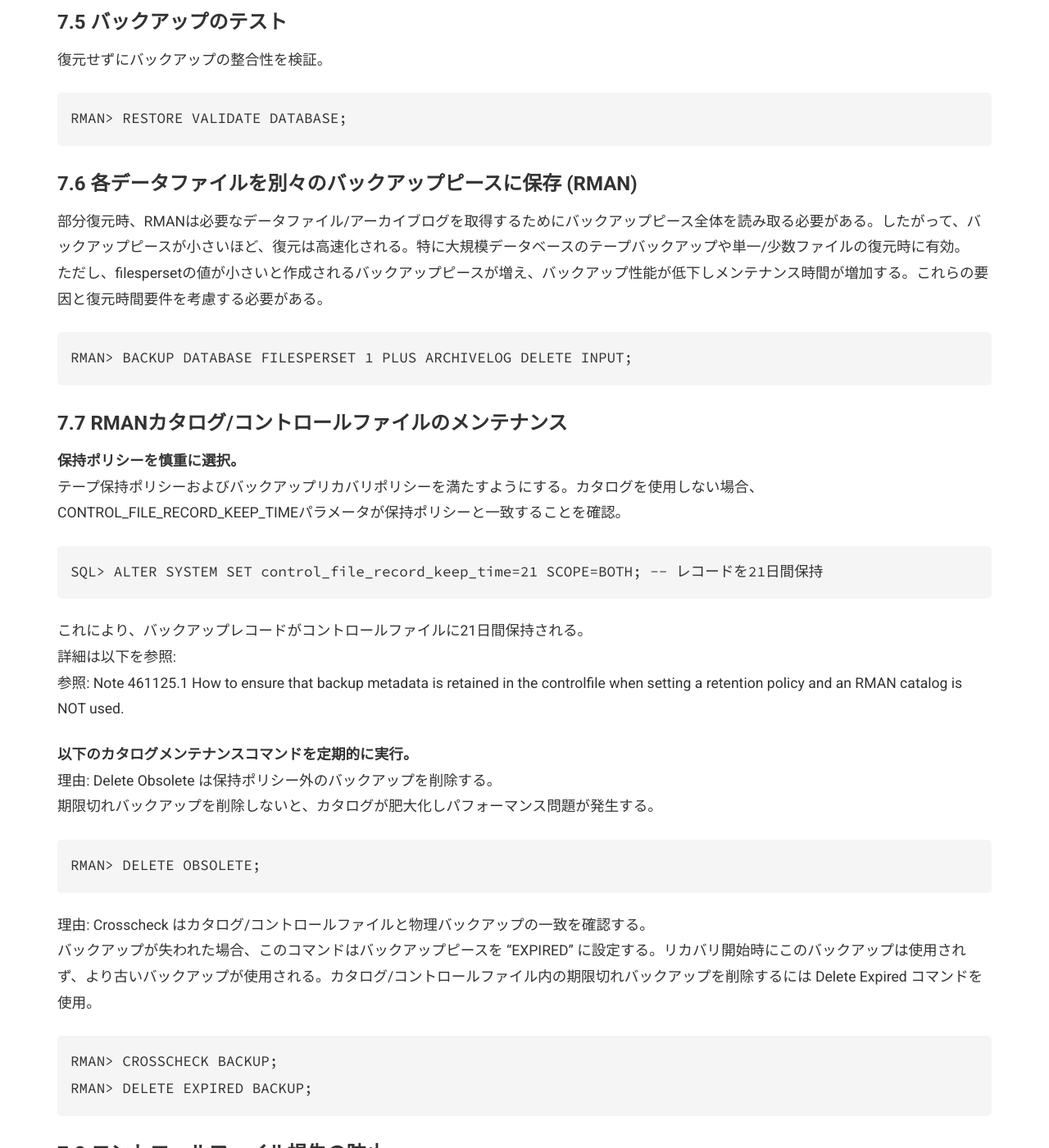
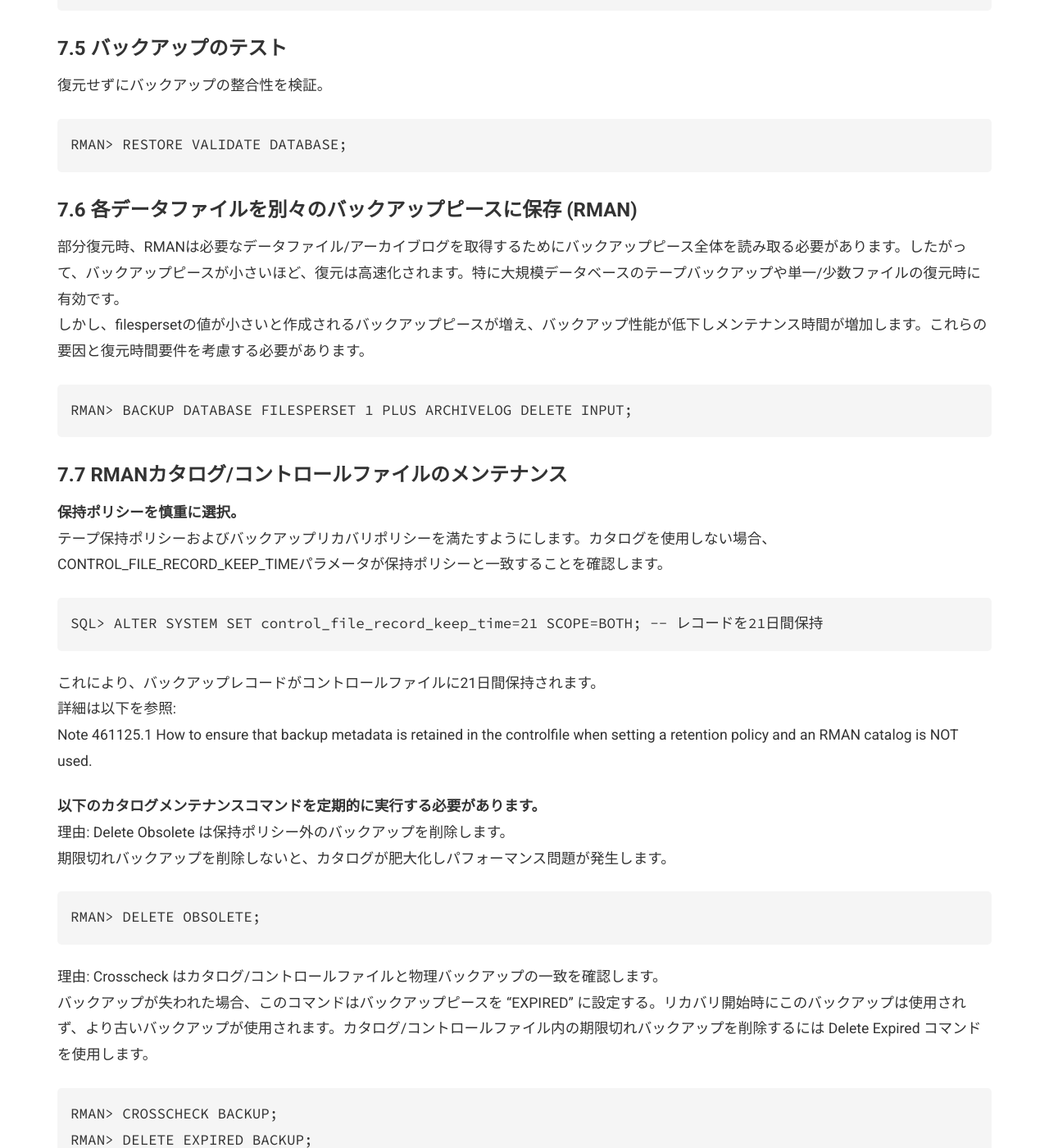
Before and after one commit to goodwaysIT/ja, a Jekyll site: the page built from _posts/2025-07-21-ORACLE-Database-Backup-and-Recovery.md, in a window 1280 px wide and 1400 px high, scrolled down 4496 px. Shown: the whole window at 82% size. Built offline with Jekyll 4.4.1, drawn with Linux system fonts in a browser that asks for light colours; some of the changed text lies outside the part shown.

Commit message:
Update 2025-07-21-ORACLE-Database-Backup-and-Recovery.md

````diff
--- a/_posts/2025-07-21-ORACLE-Database-Backup-and-Recovery.md
+++ b/_posts/2025-07-21-ORACLE-Database-Backup-and-Recovery.md
@@ -1,8 +1,8 @@
 ---
 layout: post
 title: "ORACLE データベースのバックアップとリカバリ（マルチシナリオ）"
-excerpt: "ハードウェア障害、アプリケーションロジックエラー、人的操作ミス、ウイルス、ハッカー攻撃などによるデータ損失を防止するために、バックアップの有効性を確保する。
-問題発生時には、関連データを熟練かつ迅速に復旧し、データ損失リスクを最小限に抑える。"
+excerpt: "ハードウェア障害、アプリケーションロジックエラー、人的操作ミス、ウイルス、ハッカー攻撃などによるデータ損失を防止するために、バックアップの有効性を確保します。
+問題発生時には、関連データを熟練かつ迅速に復旧し、データ損失リスクを最小限に抑えます。"
 date: 2025-07-21 17:00:00 +0800
 categories: [Oracle, Database]
 tags: [データベースバックアップ, ADG, データベースリカバリ, 災害復旧, 論理レプリケーション, 物理レプリケーション, Oracle]
@@ -10,8 +10,8 @@ image: /assets/images/posts/ORACLE-Database-Backup-and-Recovery.jpg
 ---
 
 ## 1. 目的
-ハードウェア障害、アプリケーションロジックエラー、人的操作ミス、ウイルス、ハッカー攻撃などによるデータ損失を防止するために、バックアップの有効性を確保する。
-問題発生時には、関連データを熟練かつ迅速に復旧し、データ損失リスクを最小限に抑える。データ損失ゼロ（Recovery Point Objective, RPO=0）を目指し、データ復旧時間（Recovery Time Objective, RTO）を可能な限り短縮する。
+ハードウェア障害、アプリケーションロジックエラー、人的操作ミス、ウイルス、ハッカー攻撃などによるデータ損失を防止するために、バックアップの有効性を確保します。
+また、問題発生時には、関連データを熟練かつ迅速に復旧し、データ損失リスクを最小限に抑えるます。データ損失ゼロ（Recovery Point Objective, RPO=0）を目指し、データ復旧時間（Recovery Time Objective, RTO）を可能な限り短縮します。
 
 ## 2. 一般的なORACLEデータベースのバックアップ方法
 物理バックアップ (rman/alter tablespace begin backup/フラッシュバック/コピー停止中)
@@ -42,13 +42,13 @@ image: /assets/images/posts/ORACLE-Database-Backup-and-Recovery.jpg
 
 | リカバリ方法         | 前提条件                          | リカバリ時間 | リカバリ複雑度 | データ完全性 |
 |:------------------------|:---------------------------------------|:--------------|:--------------------|:---------------|
-| rman バックアップ      | 有効な rman バックアップ              | 中程度        | 中程度              | 完全       |
-| expdp バックアップ     | 有効な expdp バックアップ             | 中程度        | 低                  | ほぼ完全   |
-| フラッシュバック スタンバイ | スタンバイDB + フラッシュバック有効    | 最速          | 中程度              | 完全       |
-| 遅延適用スタンバイ     | スタンバイDB + 遅延適用設定           | 高速          | 中程度              | 完全       |
+| rman バックアップ      | 有効な rman バックアップ              | 一般        | 一般              | 完全       |
+| expdp バックアップ     | 有効な expdp バックアップ             | 一般        | 簡単                  | ほぼ完全   |
+| フラッシュバック スタンバイ | スタンバイDB + フラッシュバック有効    | 最速          | 一般              | 完全       |
+| 遅延スタンバイ     | スタンバイDB + 遅延適用設定           | 高速          | 一般              | 完全       |
 
 ### 3.1 ORACLEフラッシュバックを使用した高速リカバリ
-(事前に関連機能/設定の有効化が必要。「緊急データリカバリシナリオ」参照)
+(事前に関連機能/設定の有効化が必要です。「緊急データリカバリシナリオ」参照)
 フラッシュバック非対応オブジェクトタイプ:
 ```SQL
 - クラスタの一部であるテーブル
@@ -80,17 +80,17 @@ Restrictions on Flashback Table Feature (Doc ID 270535.1)
 How To Flashback Primary Database In Standby Configuration (Doc ID 728374.1)
 
 ### 3.2 物理データベースリカバリ (「緊急データリカバリシナリオ」参照)
-RMANを使用した復元とリカバリ（ローカルまたはリモート）。通常はデータベース全体のリカバリに使用。リカバリ速度はバックアップネットワーク帯域幅、ディスク/テープI/Oに依存。
+RMANを使用した復元とリカバリ（ローカルまたはリモート）です。通常はデータベース全体のリカバリに使用します。リカバリ速度はバックアップネットワーク帯域幅、ディスク/テープI/Oに依存します。
 
 ### 3.3 論理データベースリカバリ (より簡易、手順は省略)
-exp/expdp/sqlloader/create table as/rename table を使用した論理バックアップから、imp/impdp/sqlloader/insert into で復元（より柔軟）。
+exp/expdp/sqlloader/create table as/rename table を使用した論理バックアップから、imp/impdp/sqlloader/insert into で復元します（より柔軟）。
 
 ## 4. データリカバリの前提条件
 バックアップファイル/メディアの継続的な可用性 (ごみ箱ファイル、フル/増分/差分バックアップ、アーカイブログ、オンラインログなど)。
 
 ## 5. データベース/テーブル/削除データの高速リカバリ前提条件
 ### 5.1 Oracleフラッシュバックの設定と使用
-注: Oracleフラッシュバックを使用すると、ポイントインタイムメディアリカバリなしで、データベース/オブジェクト/トランザクション/行の過去の状態を表示/復元できる。
+注: Oracleフラッシュバックを使用すると、ポイントインタイムメディアリカバリなしで、データベース/オブジェクト/トランザクション/行の過去の状態を表示/復元できます。
 1）フラッシュバックデータベースの有効化 (スタンバイでのみ有効化可能)
 2）フラッシュリカバリ領域を十分な大きさに設定
 3）UNDO_RETENTIONパラメータを適切に設定 (フラッシュバッククエリ/テーブル用)
@@ -151,50 +151,50 @@ RMAN> RESTORE VALIDATE DATABASE;
 ```
 
 ### 7.6 各データファイルを別々のバックアップピースに保存 (RMAN)
-部分復元時、RMANは必要なデータファイル/アーカイブログを取得するためにバックアップピース全体を読み取る必要がある。したがって、バックアップピースが小さいほど、復元は高速化される。特に大規模データベースのテープバックアップや単一/少数ファイルの復元時に有効。
-ただし、filespersetの値が小さいと作成されるバックアップピースが増え、バックアップ性能が低下しメンテナンス時間が増加する。これらの要因と復元時間要件を考慮する必要がある。
+部分復元時、RMANは必要なデータファイル/アーカイブログを取得するためにバックアップピース全体を読み取る必要があります。したがって、バックアップピースが小さいほど、復元は高速化されます。特に大規模データベースのテープバックアップや単一/少数ファイルの復元時に有効です。
+しかし、filespersetの値が小さいと作成されるバックアップピースが増え、バックアップ性能が低下しメンテナンス時間が増加します。これらの要因と復元時間要件を考慮する必要があります。
 ```SQL
 RMAN> BACKUP DATABASE FILESPERSET 1 PLUS ARCHIVELOG DELETE INPUT;
 ```
 
 ### 7.7 RMANカタログ/コントロールファイルのメンテナンス
 **保持ポリシーを慎重に選択。**
-テープ保持ポリシーおよびバックアップリカバリポリシーを満たすようにする。カタログを使用しない場合、CONTROL_FILE_RECORD_KEEP_TIMEパラメータが保持ポリシーと一致することを確認。
+テープ保持ポリシーおよびバックアップリカバリポリシーを満たすようにします。カタログを使用しない場合、CONTROL_FILE_RECORD_KEEP_TIMEパラメータが保持ポリシーと一致することを確認します。
 ```SQL
 SQL> ALTER SYSTEM SET control_file_record_keep_time=21 SCOPE=BOTH; -- レコードを21日間保持
 ```
-これにより、バックアップレコードがコントロールファイルに21日間保持される。
+これにより、バックアップレコードがコントロールファイルに21日間保持されます。
 詳細は以下を参照:
-参照: Note 461125.1 How to ensure that backup metadata is retained in the controlfile when setting a retention policy and an RMAN catalog is NOT used.
+Note 461125.1 How to ensure that backup metadata is retained in the controlfile when setting a retention policy and an RMAN catalog is NOT used.
 
-**以下のカタログメンテナンスコマンドを定期的に実行。**
-理由: Delete Obsolete は保持ポリシー外のバックアップを削除する。
-期限切れバックアップを削除しないと、カタログが肥大化しパフォーマンス問題が発生する。
+**以下のカタログメンテナンスコマンドを定期的に実行する必要があります。**
+理由: Delete Obsolete は保持ポリシー外のバックアップを削除します。
+期限切れバックアップを削除しないと、カタログが肥大化しパフォーマンス問題が発生します。
 ```SQL
 RMAN> DELETE OBSOLETE;
 ```
 
-理由: Crosscheck はカタログ/コントロールファイルと物理バックアップの一致を確認する。
-バックアップが失われた場合、このコマンドはバックアップピースを "EXPIRED" に設定する。リカバリ開始時にこのバックアップは使用されず、より古いバックアップが使用される。カタログ/コントロールファイル内の期限切れバックアップを削除するには Delete Expired コマンドを使用。
+理由: Crosscheck はカタログ/コントロールファイルと物理バックアップの一致を確認します。
+バックアップが失われた場合、このコマンドはバックアップピースを "EXPIRED" に設定する。リカバリ開始時にこのバックアップは使用されず、より古いバックアップが使用されます。カタログ/コントロールファイル内の期限切れバックアップを削除するには Delete Expired コマンドを使用します。
 ```SQL
 RMAN> CROSSCHECK BACKUP;
 RMAN> DELETE EXPIRED BACKUP;
 ```
 
 ### 7.8 コントロールファイル損失の防止
-現在のバックアップ中ではなく、バックアップ終了時にコントロールファイルバックアップを実行し、常に最新のコントロールファイルを確保。
+現在のバックアップ中ではなく、バックアップ終了時にコントロールファイルバックアップを実行し、常に最新のコントロールファイルを確保します。
 ```SQL
 RMAN> CONFIGURE CONTROLFILE AUTOBACKUP ON;
 ```
 
 ### 7.9 リカバリのテスト
-理由: 実際のリカバリを実行せずにリカバリプロセスを学習でき、データファイルの再復元を回避できる。
+理由: 実際のリカバリを実行せずにリカバリプロセスを学習でき、データファイルの再復元を回避できます。
 ```SQL
 SQL> RECOVER DATABASE TEST;
 ```
 
 ### 7.10 アーカイブログバックアップでの "DELETE ALL INPUT" の回避
-理由: "delete all input" は1つのアーカイブディレクトリのアーカイブログをバックアップ後、異なるアーカイブディレクトリのすべてのアーカイブログコピーを削除する。一方 "delete input" は、バックアップされたディレクトリ内のアーカイブログのみを削除する。次回のバックアップではアーカイブディレクトリ2のログとアーカイブディレクトリ1の新しいログをバックアップし、バックアップ済みログをすべて削除する。これにより、最後のバックアップ以降のアーカイブログ（バックアップ済みログを含む）がアーカイブディレクトリ2に保持され、最後のバックアップ前の2つのコピーが維持される。
+理由: "delete all input" は1つのアーカイブディレクトリのアーカイブログをバックアップ後、異なるアーカイブディレクトリのすべてのアーカイブログコピーを削除します。一方 "delete input" は、バックアップされたディレクトリ内のアーカイブログのみを削除します。次回のバックアップではアーカイブディレクトリ2のログとアーカイブディレクトリ1の新しいログをバックアップし、バックアップ済みログをすべて削除します。これにより、最後のバックアップ以降のアーカイブログ（バックアップ済みログを含む）がアーカイブディレクトリ2に保持され、最後のバックアップ前の2つのコピーが維持されます。
 ```SQL
 RMAN> BACKUP ARCHIVELOG ALL DELETE INPUT; -- 正しいアプローチ
 ```
@@ -203,7 +203,7 @@ RMAN> BACKUP ARCHIVELOG ALL DELETE INPUT; -- 正しいアプローチ
 ## 8. 緊急データリカバリシナリオ
 **定期的なクロスホストリカバリ訓練を推奨!**
 ### 8.1 ブロック破損の検出とリカバリ
-rman-validate コマンドに "check logical" 句を付けて、物理的および論理的な破損についてデータベースを検証。
+rman-validate コマンドに "check logical" 句を付けて、物理的および論理的な破損についてデータベースを検証します。
 以下の例は全データファイルの検証方法:
 ```sql
 $ rman target / nocatalog
@@ -251,10 +251,10 @@ RMAN> REPAIR FAILURE NOPROMPT;
 参照: Quick guide RMAN corrupt block recover steps (Doc ID 1428823.1)
 
 ### 8.2 DDL(Drop Table)/DML(Insert/Delete/Update) 単一テーブルリカバリ (非パーティション表/単一パーティション)
-**注: undo_retention: undoデータの有効期限。デフォルトは900（15分）。**
-**ただし、この時間内にundoデータが有効であることを保証する前提は、undo表領域に十分な空きがあること。**
-**undo領域が満杯で新規トランザクションが実行されると、undoデータの有効期限に関係なく上書きされる。**
-**ただし、undo領域に余裕があれば、指定時間を超えても上書きされていない限りundoデータは残存するため、フラッシュバック可能（ただし、テーブルレコードの追加/削除/変更前に alter table table_name enable row movement を実行する必要がある。つまり行移動を許可しないと、指定時間後、上書きされていなくてもフラッシュバック不可となり ora-01466 エラーが発生）。**
+**注: undo_retention: undoデータの有効期限を表します。システムデフォルトは900で、15分に相当します。**
+**しかし、この時間内にundoデータが有効であることを保証する前提は、undo表領域に十分な空きがあることです。**
+**undo領域が満杯で新規トランザクションが実行されると、undoデータの有効期限に関係なく上書きされます。**
+**undo領域に余裕があれば、指定時間を超えても上書きされていない限りundoデータは残存するため、フラッシュバック可能です（しかし、テーブルレコードの追加/削除/変更前に alter table table_name enable row movement を実行する必要があります。つまり行移動を許可しないと、指定時間後、上書きされていなくてもフラッシュバック不可となり ora-01466 エラーが発生します）。**
 
 #### 1) 削除行の復元
 a) 現在のセッションの時間フォーマットを変更
@@ -288,7 +288,7 @@ FLASHBACK TABLE test TO SCN 11111;
 FLASHBACK TABLE test TO TIMESTAMP TO_TIMESTAMP('2013/06/23 19:17:00','yyyy/mm/dd hh24:mi:ss');
 ```
 
-さらに、フラッシュバックバージョンクエリを使用すると、過去の一定期間におけるレコードの変更履歴を確認できる。
+さらに、フラッシュバックバージョンクエリを使用すると、過去の一定期間におけるレコードの変更履歴を確認できます。
 ```sql
 col versions_xid for a16 heading 'XID'
 col versions_startscn for 99999999 heading 'Vsn|Start|Scn'
@@ -306,8 +306,8 @@ VERSIONS BETWEEN SCN MINVALUE AND MAXVALUE
 where id=1;
 ```
 
-フラッシュバックトランザクションクエリ機能を使用して、トランザクションによる全変更を確認することも可能。
-同じXIDは同じトランザクションを示す。
+フラッシュバックトランザクションクエリ機能を使用して、トランザクションによる全変更を確認することも可能です。
+同じXIDは同じトランザクションを示します。
 ```sql
 select xid,operation,commit_scn,undo_sql
 from flashback_transaction_query
@@ -325,19 +325,19 @@ select * from test;
 ```
 
 ## 8.3 Truncate Table/Drop Table パーティションリカバリ (論理バックアップなし)
-#### 1) 優先方法: ADGスタンバイ側で事前に遅延適用を設定し、誤削除から復元。
+#### 1) 優先方法: ADGスタンバイ側で事前に遅延適用を設定し、誤削除から復元します。
 ADG遅延適用設定方法:
 ```SQL
 alter database recover managed standby database delay 5 disconnect from session;（delay 5 は5分遅延してログ適用）
 ```
 
 または
-log_archive_dest_nパラメータを変更し "DELAY=" を使用。例: DELAY=5 (分)、5分遅延を意味。
+log_archive_dest_nパラメータを変更し "DELAY=" を使用します。例: DELAY=5 (分)、5分遅延を意味します。
 ```SQL
 alter system set log_archive_dest_2='service=standby reopen=60 lgwr async delay=5 valid_for=(online_logfiles,primary_role) db_unique_name=standby' scope=both;
 ```
 
-ADG遅延スタンバイ機能によるデータ復元。遅延スタンバイはスタンバイログ適用の遅延を意図的に設定し、プライマリDBの操作が即座にスタンバイに適用されるのを防ぐ。これにより、プライマリDBでの誤データ削除時、遅延時間内はスタンバイのデータが削除されないことを保証し、遅延スタンバイDBからデータを復元できる。
+ADG遅延スタンバイ機能によるデータ復元します。遅延スタンバイはスタンバイログ適用の遅延を意図的に設定し、プライマリDBの操作が即座にスタンバイに適用されるのを防ぎます。これにより、プライマリDBでの誤データ削除時、遅延時間内はスタンバイのデータが削除されないことを保証し、遅延スタンバイDBからデータを復元できます。
 具体的な操作手順:
 a) スタンバイDBのログ適用を即時キャンセル
 ```sql
@@ -387,7 +387,7 @@ SQL> ALTER DATABASE RECOVER MANAGED STANDBY DATABASE DELAY 120 DISCONNECT FROM S
 ```
 
 #### 2) スタンバイデータベースのフラッシュバック (事前にフラッシュバック有効化要)
-フラッシュバックでデータベース全体を誤削除前の時点に戻す。この方法の欠点は明らか：データベース全体のデータを同時に戻すため、本番プライマリ環境ではほぼ操作不可能（1テーブルのために全DBデータを戻せない）。したがって、この方法はバックアップ環境に適する。スタンバイDBでフラッシュバック機能が有効な場合、スタンバイDBでフラッシュバック復元を選択可能。
+フラッシュバックでデータベース全体を誤削除前の時点に戻します。この方法の欠点は明らか：データベース全体のデータを同時に戻すため、本番プライマリ環境ではほぼ操作不可能です（1テーブルのために全DBデータを戻せない）。したがって、この方法はバックアップ環境に適する。スタンバイDBでフラッシュバック機能が有効な場合、スタンバイDBでフラッシュバック復元を選択可能です。
 具体的な操作手順:
 a) 最古フラッシュバック時間を確認:
 ```SQL
````
